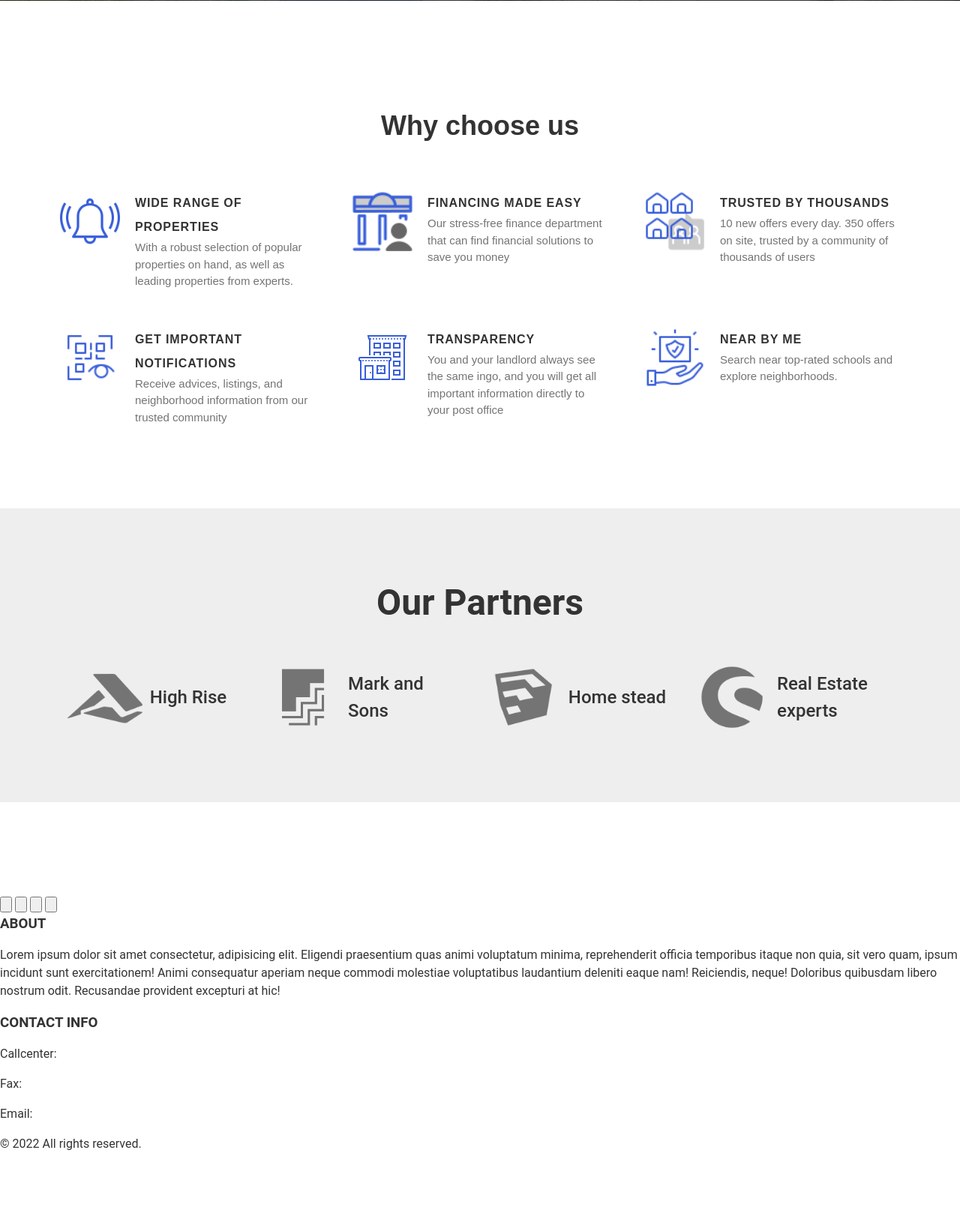
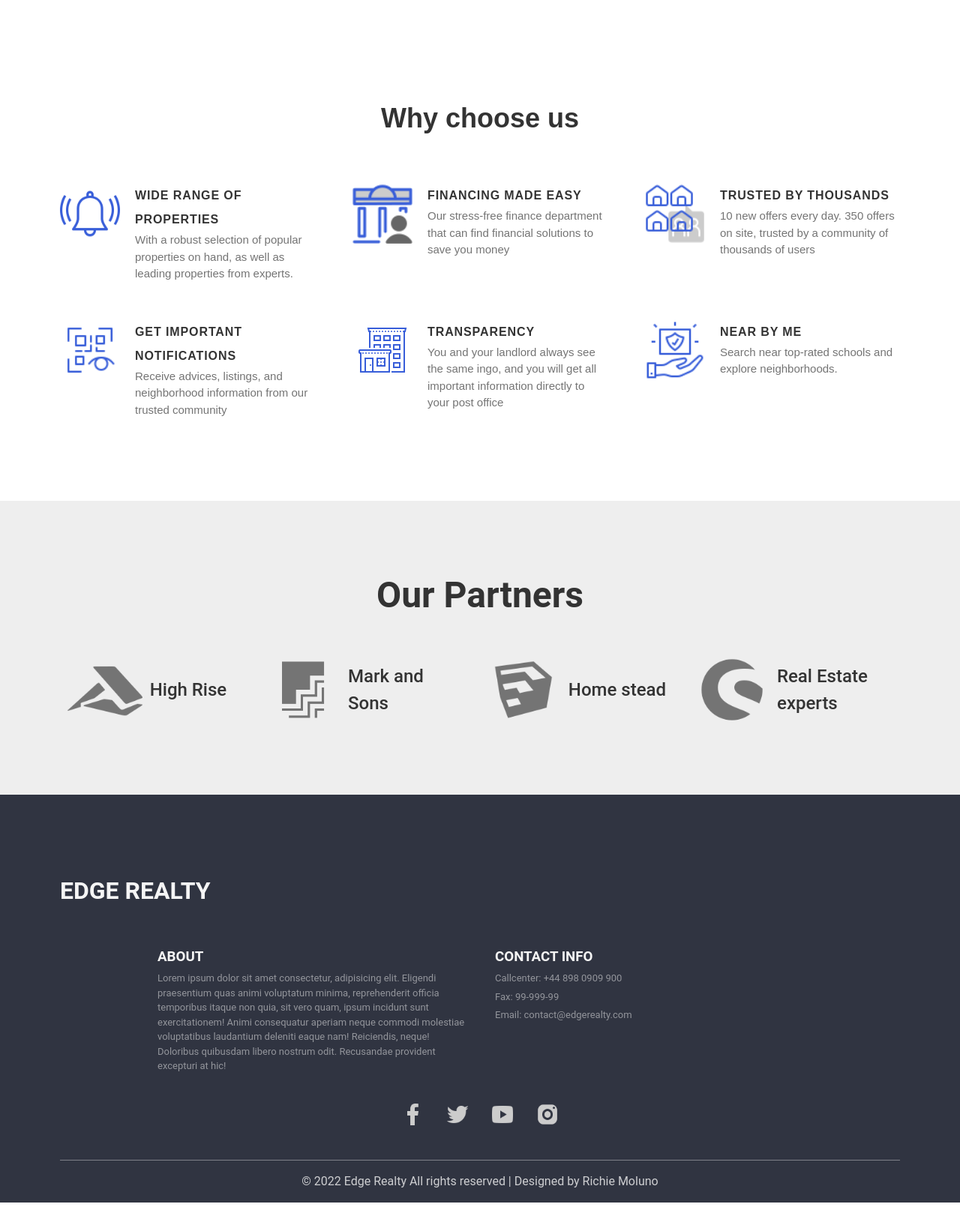
Before and after one commit to RealRichi3/Real-Estate, a PHP site: page / in a window 1280 px wide. Shown: the part 3928-5566 px from the top of the page at 75% size. After the commit the page ends 5532 px from the top, so only its background shows below. Run offline with PHP 8.4, Linux system fonts and the light colour scheme.

Commit message:
Completed landing page main layout

```diff
--- a/index.html
+++ b/index.html
@@ -423,47 +423,6 @@
             </div>
         </section>
 
-        <!-- <section class="why-choose-us">
-            <h3>Why choose us</h3>
-            <div class="why-choose-us-container">
-                <div class="item">
-                    <div class="icon">
-                        <img src="" alt="">
-                    </div>
-                    <div class="info">
-                        <h2 class="title">24 Hours Support</h2>
-                        <p> Lorem ipsum dolor sit amet consectetur adipisicing elit. Nihil rem fugiat voluptas!
-                            Aspernatur repellat vero, eveniet nulla distinctio doloribus facilis, amet repellendus neque
-                            corrupti laborum rerum rem recusandae officiis quae.</p>
-                    </div>
-                </div>
-
-                <div class="item">
-                    <div class="icon">
-                        <img src="" alt="">
-                    </div>
-                    <div class="info">
-                        <h2 class="title">User Admin Panel</h2>
-                        <p> Lorem ipsum dolor sit amet consectetur adipisicing elit. Nihil rem fugiat voluptas!
-                            Aspernatur repellat vero, eveniet nulla distinctio doloribus facilis, amet repellendus neque
-                            corrupti laborum rerum rem recusandae officiis quae.</p>
-                    </div>
-                </div>
-
-                <div class="item">
-                    <div class="icon">
-                        <img src="" alt="">
-                    </div>
-                    <div class="info">
-                        <h2 class="title">Mobile Friendly</h2>
-                        <p> Lorem ipsum dolor sit amet consectetur adipisicing elit. Nihil rem fugiat voluptas!
-                            Aspernatur repellat vero, eveniet nulla distinctio doloribus facilis, amet repellendus neque
-                            corrupti laborum rerum rem recusandae officiis quae.</p>
-                    </div>
-                </div>
-            </div>
-        </section> -->
-
         <!-- Why choose us -->
         <section class="why-choose-us">
             <div class="why-choose-us-container">
@@ -557,8 +516,6 @@
             </div>
         </section>
 
-
-
         <!-- Partners -->
         <section class="partners">
             <div class="partners-container">
@@ -587,22 +544,14 @@
         <!-- Footer -->
         <section class="footer">
             <div class="footer-head">
-                <div class="company-brand-details">
                 <div class="company-logo">
                     <img src="" alt="">
                 </div>
-                    <h3 class="company-name"></h3>
-                </div>
-
-                <div class="socials">
-                    <a href=""><button class="facebook"><img src="" alt=""></button></a>
-                    <a href=""><button class="twitter"><img src="" alt=""></button></a>
-                    <a href=""><button class="youtube"><img src="" alt=""></button></a>
-                    <a href=""><button class="instagram"><img src="" alt=""></button></a>
-                </div>
+                <h3 class="company-name">EDGE REALTY</h3>
             </div>
 
             <div class="footer-body">
+                <div>
                     <div>
                         <h3>ABOUT</h3>
                         <p> Lorem ipsum dolor sit amet consectetur, adipisicing elit. Eligendi praesentium quas animi
@@ -614,16 +563,22 @@
 
                     <div>
                         <h3>CONTACT INFO</h3>
-                    <p class="callcenter">Callcenter: <span class="phone-number"> </span></p>
-                    <p class="fax">Fax: <span class="fax-number"> </span></p>
-                    <p class="email">Email: <span class="email-address"></span></p>
+                        <p class="callcenter">Callcenter: <span class="phone-number"> +44 898 0909 900</span></p>
+                        <p class="fax">Fax: <span class="fax-number"> 99-999-99 </span></p>
+                        <p class="email">Email: <span class="email-address">contact@edgerealty.com</span></p>
 
                         <p class="address"></p>
                     </div>
                 </div>
-
+                <div class="socials">
+                    <a href=""><button class="facebook"><img src="./static/images/icons/facebook-footer.png" alt=""></button></a>
+                    <a href=""><button class="twitter"><img src="./static/images/icons/twitter-footer.png" alt=""></button></a>
+                    <a href=""><button class="youtube"><img src="./static/images/icons/youtube.png" alt=""></button></a>
+                    <a href=""><button class="instagram"><img src="./static/images/icons/instagram.png" alt=""></button></a>
+                </div>
+            </div>
             <div class="footer-foot">
-                <p>&copy; 2022 All rights reserved.</p>
+                <p>&copy; 2022 Edge Realty All rights reserved | Designed by Richie Moluno</p>
             </div>
         </section>
     </div>
--- a/static/styles/index.css
+++ b/static/styles/index.css
@@ -26,7 +26,7 @@ h4 {
   margin: 0 auto;
   padding: 0;
 }
-.main-container > section {
+section {
   margin-bottom: 100px;
 }
 
@@ -1258,7 +1258,6 @@ h4 {
     line-height: 28px;
   }
 }
-
 .container {
   max-width: 80%;
 }
@@ -1268,294 +1267,10 @@ h4 {
   margin-top: 40px;
 }
 
-/* Why choose us
-.elementor-7430 .elementor-element.elementor-element-cf12f12 {
-  transition: background 0.3s, border 0.3s, border-radius 0.3s, box-shadow 0.3s;
-  padding: 80px 0px 80px 0px;
-}
-.elementor-section {
-  position: relative;
-}
-.elementor-section.elementor-section-boxed > .elementor-container,
-.container {
-  max-width: 1140px;
-}
-.elementor-row {
-  width: 100%;
-  display: -webkit-box;
-  display: -ms-flexbox;
-  display: flex;
-}
-@media (min-width: 768px) {
-  .elementor-column.elementor-col-100,
-  .elementor-column[data-col="100"] {
-    width: 100%;
-  }
-}
-.elementor-column,
-.elementor-column-wrap {
-  position: relative;
-  display: -webkit-box;
-  display: -ms-flexbox;
-  display: flex;
-}
-.elementor-column {
-  min-height: 1px;
-}
-.elementor-7430
-  .elementor-element.elementor-element-f0791fa
-  > .elementor-element-populated {
-  padding: 0px 0px 0px 0px;
-}
-.elementor-column-wrap {
-  width: 100%;
-}
-.elementor-column,
-.elementor-column-wrap {
-  position: relative;
-  display: -webkit-box;
-  display: -ms-flexbox;
-  display: flex;
-}
-.elementor *,
-.elementor :after,
-.elementor :before {
-  -webkit-box-sizing: border-box;
-  box-sizing: border-box;
-}
-.elementor-column-gap-default
-  > .elementor-row
-  > .elementor-column
-  > .elementor-element-populated
-  > .elementor-widget-wrap {
-  padding: 10px;
-}
-.elementor:not(.elementor-bc-flex-widget) .elementor-widget-wrap {
-  display: -webkit-box;
-  display: -ms-flexbox;
-  display: flex;
-}
-.elementor-widget-wrap {
-  position: relative;
-  width: 100%;
-  -ms-flex-wrap: wrap;
-  flex-wrap: wrap;
-  -ms-flex-line-pack: start;
-  align-content: flex-start;
-}
-.elementor *,
-.elementor :after,
-.elementor :before {
-  -webkit-box-sizing: border-box;
-  box-sizing: border-box;
-}
-.elementor-7430 .elementor-element.elementor-element-e53c93b {
-  text-align: center;
-}
-
-.elementor-widget:not(:last-child) {
-  margin-bottom: 20px;
-}
-.elementor-widget:not(:last-child) {
-  margin-bottom: 20px;
-}
-.elementor-widget-wrap > .elementor-element {
-  width: 100%;
-}
-.elementor-widget {
-  position: relative;
-}
-.elementor-7430 .elementor-element.elementor-element-e53c93b > .elementor-widget-container {
-  padding: 0px 0px 40px 0px;
-}
-.elementor-heading-title {
-  padding: 0;
-  margin: 0;
-  line-height: 1;
-}
-
-.elementor *, .elementor :after, .elementor :before {
-  -webkit-box-sizing: border-box;
-  box-sizing: border-box;
-}
-h2, .h2 {
-  font-size: 42px;
-  font-weight: 600;
-  line-height: 50px;
-  letter-spacing: -0.25px;
-  margin-bottom: 20px;
-}
-.elementor-widget-wrap>.elementor-element {
-  width: 100%;
-}
-
-.elementor-section {
-  position: relative;
-}
-.elementor *, .elementor :after, .elementor :before {
-  -webkit-box-sizing: border-box;
-  box-sizing: border-box;
-}
-article, aside, details, figcaption, figure, footer, header, hgroup, menu, nav, section {
-  display: block;
-}
-.elementor-section.elementor-section-boxed>.elementor-container, .container {
-  max-width: 1140px;
-}
-.elementor-row {
-  width: 100%;
-  display: -webkit-box;
-  display: -ms-flexbox;
-  display: flex;
-}
-@media (min-width: 768px){
-.elementor-column.elementor-col-33, .elementor-column[data-col="33"] {
-    width: 33.333%;
-}}
-.elementor-column, .elementor-column-wrap {
-    position: relative;
-    display: -webkit-box;
-    display: -ms-flexbox;
-    display: flex;
-}
-.elementor-column {
-    min-height: 1px;
-}
-.elementor-column-wrap {
-  width: 100%;
-}
-.elementor-column-gap-default>.elementor-row>.elementor-column>.elementor-element-populated>.elementor-widget-wrap {
-  padding: 10px;
-}
-.elementor:not(.elementor-bc-flex-widget) .elementor-widget-wrap {
-  display: -webkit-box;
-  display: -ms-flexbox;
-  display: flex;
-}
-.elementor-widget-wrap {
-  position: relative;
-  width: 100%;
-  -ms-flex-wrap: wrap;
-  flex-wrap: wrap;
-  -ms-flex-line-pack: start;
-  align-content: flex-start;
-}
-.elementor *, .elementor :after, .elementor :before {
-  -webkit-box-sizing: border-box;
-  box-sizing: border-box;
-}
-.elementor-widget-wrap>.elementor-element {
-  width: 100%;
-}
-.elementor-widget {
-  position: relative;
-}
-.elementor-7430 .elementor-element.elementor-element-8b6c9fb > .elementor-widget-container {
-  padding: 0px 30px 30px 0px;
-}
-.elementor-element .elementor-widget-container {
-  -webkit-transition: background .3s,border .3s,-webkit-border-radius .3s,-webkit-box-shadow .3s;
-  transition: background .3s,border .3s,-webkit-border-radius .3s,-webkit-box-shadow .3s;
-  -o-transition: background .3s,border .3s,border-radius .3s,box-shadow .3s;
-  transition: background .3s,border .3s,border-radius .3s,box-shadow .3s;
-  transition: background .3s,border .3s,border-radius .3s,box-shadow .3s,-webkit-border-radius .3s,-webkit-box-shadow .3s;
-}
-@media (min-width: 768px){
-.elementor-widget-icon-box.elementor-vertical-align-top .elementor-icon-box-wrapper {
-    -webkit-box-align: start;
-    -ms-flex-align: start;
-    align-items: flex-start;
-}}
-
-@media (min-width: 768px){
-.elementor-widget-icon-box.elementor-position-left .elementor-icon-box-wrapper {
-    text-align: left;
-    -webkit-box-orient: horizontal;
-    -webkit-box-direction: normal;
-    -ms-flex-direction: row;
-    flex-direction: row;
-}}
-@media (min-width: 768px){
-.elementor-widget-icon-box.elementor-position-left .elementor-icon-box-wrapper, .elementor-widget-icon-box.elementor-position-right .elementor-icon-box-wrapper {
-    display: -webkit-box;
-    display: -ms-flexbox;
-    display: flex;
-}}
-.elementor-7430 .elementor-element.elementor-element-8b6c9fb.elementor-position-left .elementor-icon-box-icon {
-  margin-right: 20px;
-}
-
-@media (min-width: 768px){
-.elementor-widget-icon-box.elementor-position-left .elementor-icon-box-icon, .elementor-widget-icon-box.elementor-position-right .elementor-icon-box-icon {
-  display: -webkit-inline-box;
-  display: -ms-inline-flexbox;
-  display: inline-flex;
-  -webkit-box-flex: 0;
-  -ms-flex: 0 0 auto;
-  flex: 0 0 auto;
-}}
-.elementor-7430 .elementor-element.elementor-element-8b6c9fb.elementor-view-framed .elementor-icon, .elementor-7430 .elementor-element.elementor-element-8b6c9fb.elementor-view-default .elementor-icon {
-  fill: #234dd4;
-  color: #234dd4;
-  border-color: #234dd4;
-}
-
-.elementor-7430 .elementor-element.elementor-element-8b6c9fb .elementor-icon {
-  font-size: 64px;
-}
-.elementor-icon {
-  display: inline-block;
-  line-height: 1;
-  -webkit-transition: all .3s;
-  -o-transition: all .3s;
-  transition: all .3s;
-  color: #818a91;
-  font-size: 50px;
-  text-align: center;
-}
-.elementor-widget-icon-box .elementor-icon-box-content {
-  -webkit-box-flex: 1;
-  -ms-flex-positive: 1;
-  flex-grow: 1;
-}
-.elementor-7430 .elementor-element.elementor-element-8b6c9fb .elementor-icon-box-content .elementor-icon-box-title, .elementor-7430 .elementor-element.elementor-element-8b6c9fb .elementor-icon-box-content .elementor-icon-box-title a {
-  font-size: 18px;
-  font-weight: 600;
-  line-height: 24px;
-  letter-spacing: 1px;
-}
-
-.elementor-7430 .elementor-element.elementor-element-8b6c9fb .elementor-icon-box-title {
-  margin-bottom: 10px;
-}
-.elementor *, .elementor :after, .elementor :before {
-  -webkit-box-sizing: border-box;
-  box-sizing: border-box;
-}
-h3, .h3 {
-  font-size: 36px;
-  font-weight: 600;
-  letter-spacing: -0.2px;
-  line-height: 44px;
-  margin-bottom: 20px;
-}
-h1, .h1, h2, .h2, h3, .h3, h4, .h4, h5, .h5, h6, .h6 {
-  font-family: "Raleway";
-  color: rgba(48,52,65,1);
-}
-h1, h2, h3, h4, h5, h6 {
-  font-family: 'Raleway', sans-serif;
-  word-wrap: break-word;
-}
-@media (max-width: 1200px){
-h3, .h3 {
-  font-size: calc(1.3rem + 0.6vw);
-}
-h3, .h3 {
-  font-size: 1.75rem;
-}}
-
- */
+
+
+
+/* Why choose us */
 .why-choose-us {
   width: 100%;
 }
@@ -1589,7 +1304,6 @@ h3, .h3 {
   width: 1;
   display: grid;
   grid-template-columns: 1fr 1fr 1fr;
-  /* grid-template-rows: 1fr 1fr; */
   grid-gap: 30px;
 }
 .point {
@@ -1619,27 +1333,13 @@ h3, .h3 {
 
 
 
-
-
-
-
-
-
-
-
-
-
-
-
-
-
-
 /* Our Partner */
 .partners {
   background-color: #eeeeee;
   padding: 0;
   padding-top: 50px;
   padding-bottom: 50px;
+  margin-bottom: 0px;
 }
 .partners-container {
   width: 100%;
@@ -1690,3 +1390,97 @@ h3, .h3 {
   font-size: x-large;
   font-weight: 500;
 }
+
+
+/* Footer */
+.footer {
+  background-color: #303441;
+  padding: 0;
+  padding-top: 50px;
+  margin-bottom: 0px;
+  color: #f5f5f5;
+  padding: 80px;
+  padding-bottom: 0px;
+  display: flex;
+  flex-direction: column;
+  justify-content: center;
+  align-items: center;
+}
+.footer > div {
+  width: 100%;
+}
+.footer-head h3 {
+  font-size: xx-large;
+  font-weight: 600;
+  margin-bottom: 30px;
+  padding: 0;
+}
+.footer-body{
+  display: flex;
+  flex-direction: column;
+  justify-content: center;
+  align-items: center;
+  margin-bottom: 30px;
+}
+.footer-body p {
+  color: rgba(245, 245, 245, 0.5);
+  font-size: 13px;
+  margin: 5px 0;
+}
+.footer-body > div:first-child {
+  display: flex;
+  flex-direction: row;
+  justify-content: center;
+  width: 900px;
+}
+.footer-body > div:first-child > * {
+  margin: 20px;
+}
+.footer-body > div:first-child > div:first-child {
+  flex: 1 1;
+}
+.footer-body > div:first-child > div:last-child {
+  flex: 1 1;
+}
+.socials {
+  display: flex;
+  flex-direction: row;
+  justify-content: center;
+  align-items: center;
+  width: 100%;
+}
+.socials button{
+  width: 60px;
+  height: 60px;
+  border-radius: 50%;
+  background-color: transparent;
+  border: 0px;
+  display: flex;
+  align-items: center;
+  justify-content: center;
+  -webkit-transition: all 0.5s ease;
+  -moz-transition: position 10s;
+  -ms-transition: position 10s;
+  -o-transition: position 10s;
+  transition: all 0.5s ease;
+}
+.socials button:hover {
+  background-color: #6f7896da;
+  opacity: 0.8;
+  -webkit-transition: all 0.5s ease;
+  -moz-transition: position 10s;
+  -ms-transition: position 10s;
+  -o-transition: position 10s;
+  transition: all 0.5s ease;
+}
+.socials button > img {
+  width: 60%;
+  height: 60%;
+  object-fit: cover;
+}
+.footer-foot {
+  text-align: center;
+  font-size: medium;
+  color:rgba(245, 245, 245, 0.8);
+  border-top: 1px solid rgba(245, 245, 245, 0.4);
+}
```
Also changed, not shown: static/images/icons/facebook-footer.png (renamed from static/images/icons/icons8-facebook-f-96.png). Lines whose indentation alone changed are shown as unchanged.
